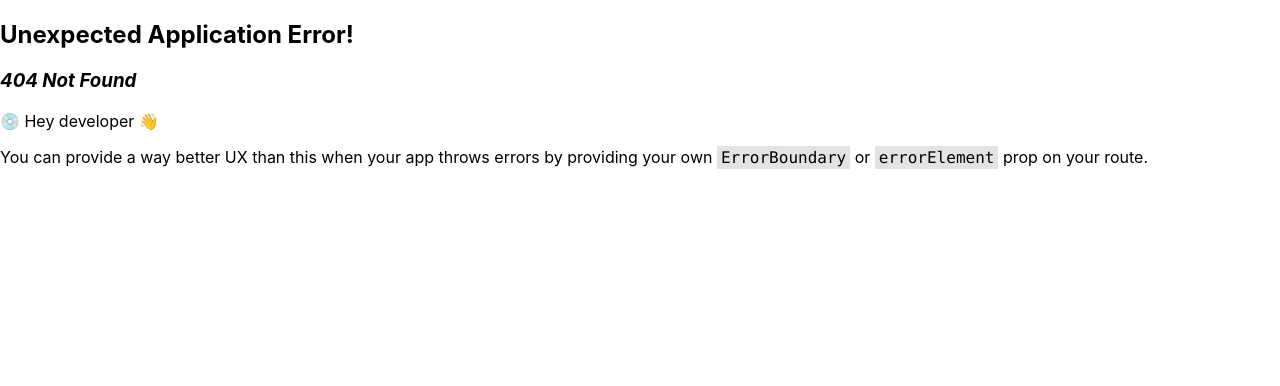
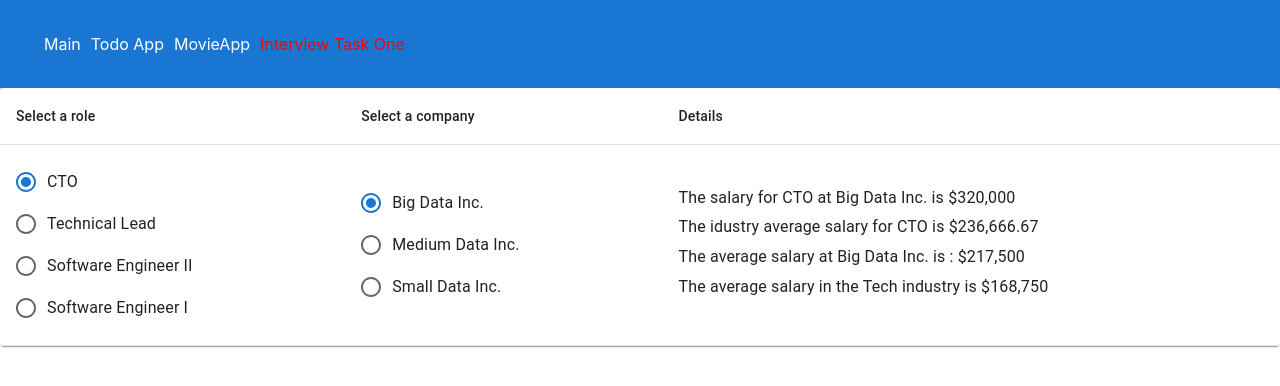
Before and after one commit to MikkD/fe-breed, a React (Vite) app: page /interview-one in a window 1280 px wide. Before the commit this address had no page. Shown: the top 386 px of the page. Built offline with nearby package versions, Linux system fonts and the light colour scheme.

Commit message:
add-table-with-radio-buttons-in-interview-one-component

```diff
--- a/src/index.tsx
+++ b/src/index.tsx
@@ -3,6 +3,8 @@ import ReactDOM from 'react-dom/client';
 import PetDetails from './pages/PetDetails';
 import TodoApp from './pages/TodoApp';
 import AnimalsPage from './pages/AnimalsPage';
+import InterviewOne from './pages/InterviewOne';
+
 import { createBrowserRouter, RouterProvider, NavLink, Outlet } from 'react-router-dom';
 import { todoState } from './mobx/todosState';
 import './index.css';
@@ -18,7 +20,7 @@ import {
 import MovieApp from './pages/MovieApp';
 import MenuIcon from '@mui/icons-material/Menu';
 
-const pages = ['home,cats,movies'];
+const pages = ['home,cats,movies', 'interview-one'];
 
 function Layout() {
     const [anchorElNav, setAnchorElNav] = React.useState<null | HTMLElement>(null);
@@ -102,6 +104,13 @@ function Layout() {
                             to='/movie'>
                             MovieApp
                         </NavLink>
+                        <NavLink
+                            className={({ isActive, isPending }) =>
+                                isPending ? 'pending' : isActive ? 'active' : 'white'
+                            }
+                            to='/interview-one'>
+                            Interview Task One
+                        </NavLink>
                     </Box>
                 </Toolbar>
             </AppBar>
@@ -131,6 +140,10 @@ const router = createBrowserRouter([
                 path: '/movie',
                 element: <MovieApp />,
             },
+            {
+                path: '/interview-one',
+                element: <InterviewOne />,
+            },
         ],
     },
 ]);
--- /dev/null
+++ b/src/pages/InterviewOne.jsx
@@ -0,0 +1,183 @@
+import React, { useState } from 'react';
+// RADIO
+import Radio from '@mui/material/Radio';
+import RadioGroup from '@mui/material/RadioGroup';
+import FormControlLabel from '@mui/material/FormControlLabel';
+import FormControl from '@mui/material/FormControl';
+import { Grid, Box, Typography } from '@mui/material';
+// TABLE
+import Table from '@mui/material/Table';
+import TableBody from '@mui/material/TableBody';
+import TableCell from '@mui/material/TableCell';
+import TableContainer from '@mui/material/TableContainer';
+import TableHead from '@mui/material/TableHead';
+import TableRow from '@mui/material/TableRow';
+import Paper from '@mui/material/Paper';
+import { salaryData, defineUniqueValues, defineRoles, defineCompanies } from '../utils';
+
+// UTILS
+//1_Salary Finder
+const findSalary = (salaryData, selectedRole, selectedCompany) => {
+    if (salaryData?.length && selectedRole && selectedCompany) {
+        return salaryData.find(
+            (data) => data.role === selectedRole && data.company === selectedCompany
+        ).salary;
+    }
+};
+
+//2_Industry Average Salary Finder
+const getIndustryAverageSalary = (salaryData, selectedRole) => {
+    if (!(salaryData.length && selectedRole)) return;
+    const companies = salaryData.filter((data) => data.role === selectedRole);
+    const averageSalaryPerIndustry =
+        companies.reduce((acc, { salary }) => acc + salary, 0) / companies.length;
+    return averageSalaryPerIndustry;
+};
+
+//3_Average Salary in Company
+const getAverageCompanySalary = (salaryData, selectedCompany) => {
+    if (!(salaryData.length && selectedCompany)) return;
+    const selectedCompanyData = salaryData.filter(
+        (data) => data.company === selectedCompany
+    );
+    const averageSelectedCompanyData =
+        selectedCompanyData.reduce((acc, { salary }) => acc + salary, 0) /
+        selectedCompanyData.length;
+    return averageSelectedCompanyData;
+};
+
+//4_Average Tech Salary
+const getAverageTechSalary = (salaryData) =>
+    salaryData.length &&
+    salaryData.reduce((acc, { salary }) => acc + salary, 0) / salaryData.length;
+
+// Converter
+const convertSalary = (salary) => {
+    if (!salary) return;
+    return salary.toLocaleString('en-US', {
+        style: 'currency',
+        currency: 'USD',
+        minimumFractionDigits: 0,
+    });
+};
+
+// COMPONENTS
+const Details = ({ salaryData, selectedRole, selectedCompany }) => {
+    //1
+    const salary = convertSalary(findSalary(salaryData, selectedRole, selectedCompany));
+
+    //2
+    const industryAverageSalary = convertSalary(
+        getIndustryAverageSalary(salaryData, selectedRole)
+    );
+
+    //3
+    const averageCompanySalary = convertSalary(
+        getAverageCompanySalary(salaryData, selectedCompany)
+    );
+
+    //4
+    const averageTechSalary = convertSalary(getAverageTechSalary(salaryData));
+
+    return (
+        <Box>
+            <Typography variant='body1' gutterBottom>
+                The salary for {selectedRole} at {''}
+                {selectedCompany} is {salary}
+            </Typography>
+            <Typography variant='body1' gutterBottom>
+                The idustry average salary for {selectedRole} is {industryAverageSalary}
+            </Typography>
+            <Typography variant='body1' gutterBottom>
+                The average salary at {selectedCompany} is : {averageCompanySalary}
+            </Typography>
+            <Typography variant='body1' gutterBottom>
+                The average salary in the Tech industry is {averageTechSalary}
+            </Typography>
+        </Box>
+    );
+};
+
+const RadioButtons = ({ data, selectedValue, handleRadioChange, title }) => {
+    return (
+        <FormControl>
+            <RadioGroup
+                aria-labelledby='demo-radio-buttons-group-label'
+                name={`${title}`}
+                value={selectedValue}
+                onChange={handleRadioChange}>
+                {data.map((radioItem) => (
+                    <FormControlLabel
+                        key={radioItem}
+                        value={radioItem}
+                        control={<Radio />}
+                        label={radioItem}
+                    />
+                ))}
+            </RadioGroup>
+        </FormControl>
+    );
+};
+
+export default function InterviewOne() {
+    const roles = defineUniqueValues(salaryData, 'role');
+    const companies = defineUniqueValues(salaryData, 'company');
+
+    const [selectedRole, setSelectedRole] = useState(roles[0]);
+    const [selectedCompany, setSelectedCompany] = useState(companies[0]);
+
+    const handleRadioChange = (e) => {
+        const selectedTitle = e.target.name;
+        const selectedValue = e.target.value;
+
+        if (selectedTitle === 'role') {
+            setSelectedRole(selectedValue);
+            return;
+        }
+        if (selectedTitle === 'company') {
+            setSelectedCompany(selectedValue);
+            return;
+        }
+    };
+
+    return (
+        <TableContainer component={Paper}>
+            <Table sx={{ minWidth: 650 }} aria-label='simple table'>
+                <TableHead>
+                    <TableRow>
+                        <TableCell align='left'>Select a role</TableCell>
+                        <TableCell align='left'>Select a company </TableCell>
+                        <TableCell align='left'>Details </TableCell>
+                    </TableRow>
+                </TableHead>
+                <TableBody>
+                    <TableRow>
+                        <TableCell align='left'>
+                            <RadioButtons
+                                title='role'
+                                data={roles}
+                                handleRadioChange={handleRadioChange}
+                                selectedValue={selectedRole}
+                            />
+                        </TableCell>
+                        <TableCell align='left'>
+                            <RadioButtons
+                                title='company'
+                                data={companies}
+                                handleRadioChange={handleRadioChange}
+                                selectedValue={selectedCompany}
+                            />
+                        </TableCell>
+                        <TableCell align='left'>
+                            <Details
+                                salaryData={salaryData}
+                                selectedRole={selectedRole}
+                                selectedCompany={selectedCompany}
+                            />
+                        </TableCell>
+                    </TableRow>
+                </TableBody>
+            </Table>
+        </TableContainer>
+    );
+}
--- a/src/utils.js
+++ b/src/utils.js
@@ -5,3 +5,45 @@ export const MOVIES_PER_PAGE = 10;
 
 // const URL = `http://pets-v2.dev-apis.com/pets?animal=${animal}&location=${location}&breed=${breed}`;
 // const BREEDS_URL = `http://pets-v2.dev-apis.com/breeds?animal=${animal}`;
+
+export const salaryData = [
+    { role: 'CTO', company: 'Big Data Inc.', salary: 320000 },
+    { role: 'Technical Lead', company: 'Big Data Inc.', salary: 230000 },
+    { role: 'Software Engineer II', company: 'Big Data Inc.', salary: 180000 },
+    { role: 'Software Engineer I', company: 'Big Data Inc.', salary: 140000 },
+    { role: 'CTO', company: 'Medium Data Inc.', salary: 215000 },
+    { role: 'Technical Lead', company: 'Medium Data Inc.', salary: 165000 },
+    { role: 'Software Engineer II', company: 'Medium Data Inc.', salary: 140000 },
+    { role: 'Software Engineer I', company: 'Medium Data Inc.', salary: 115000 },
+    { role: 'CTO', company: 'Small Data Inc.', salary: 175000 },
+    { role: 'Technical Lead', company: 'Small Data Inc.', salary: 135000 },
+    { role: 'Software Engineer II', company: 'Small Data Inc.', salary: 115000 },
+    { role: 'Software Engineer I', company: 'Small Data Inc.', salary: 95000 },
+];
+
+export const getSalaryData = () => {
+    setTimeout(() => new Promise((resolve) => resolve(salaryData)), 500);
+};
+
+//! Refactored
+export const defineRoles = (salaryData) =>
+    salaryData.length &&
+    salaryData
+        .map((data) => data.role)
+        .filter((role, idx, arr) => arr.indexOf(role) === idx);
+
+export const defineCompanies = (salaryData) =>
+    salaryData.length &&
+    salaryData
+        .map((data) => data.company)
+        .filter((company, idx, arr) => arr.indexOf(company) === idx);
+
+// const roles = defineRoles(salaryData);
+// const companies = defineCompanies(salaryData);
+
+export const defineUniqueValues = (salaryData, type) => {
+    if (!salaryData?.length) return;
+    return salaryData
+        .map((data) => data[type])
+        .filter((company, idx, arr) => arr.indexOf(company) === idx);
+};
```
